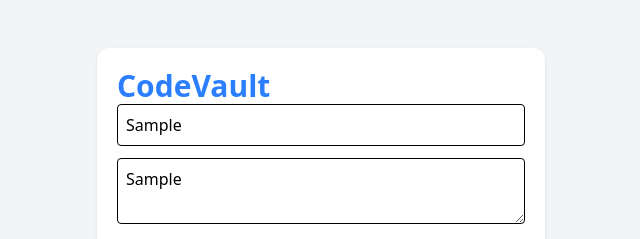
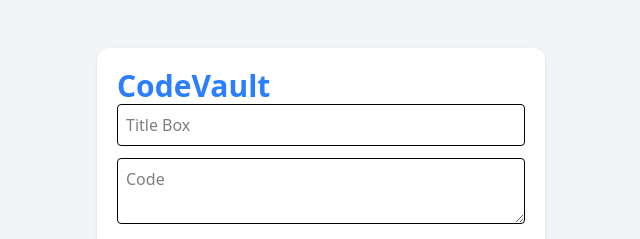
Before and after one commit to ProShaheer/Code-Vault, a plain HTML site: page index.html in a window 1280 px wide. Both pictures are taken after typing "Sample", "Sample" into the empty fields and a click on the button "Add Note". Shown: the top 239 px of the page, 319-959 px from the left. Drawn offline with nearby package versions, Linux system fonts and the light colour scheme.

Commit message:
Clear form and block empty notes

```diff
--- a/index.html
+++ b/index.html
@@ -40,11 +40,18 @@
         `
             })
         }
+
         addbtn.addEventListener("click", () => {
+            if (titleBox.value === "" || codeBox.value === "") {
+                return
+            }
             notes.push({ title: titleBox.value, code: codeBox.value })
             showNotes()
             saveNotes()
+            titleBox.value = ""
+            codeBox.value = ""
         })
+
         function deleteNote(index) {
             notes.splice(index, 1)
             saveNotes()
```
